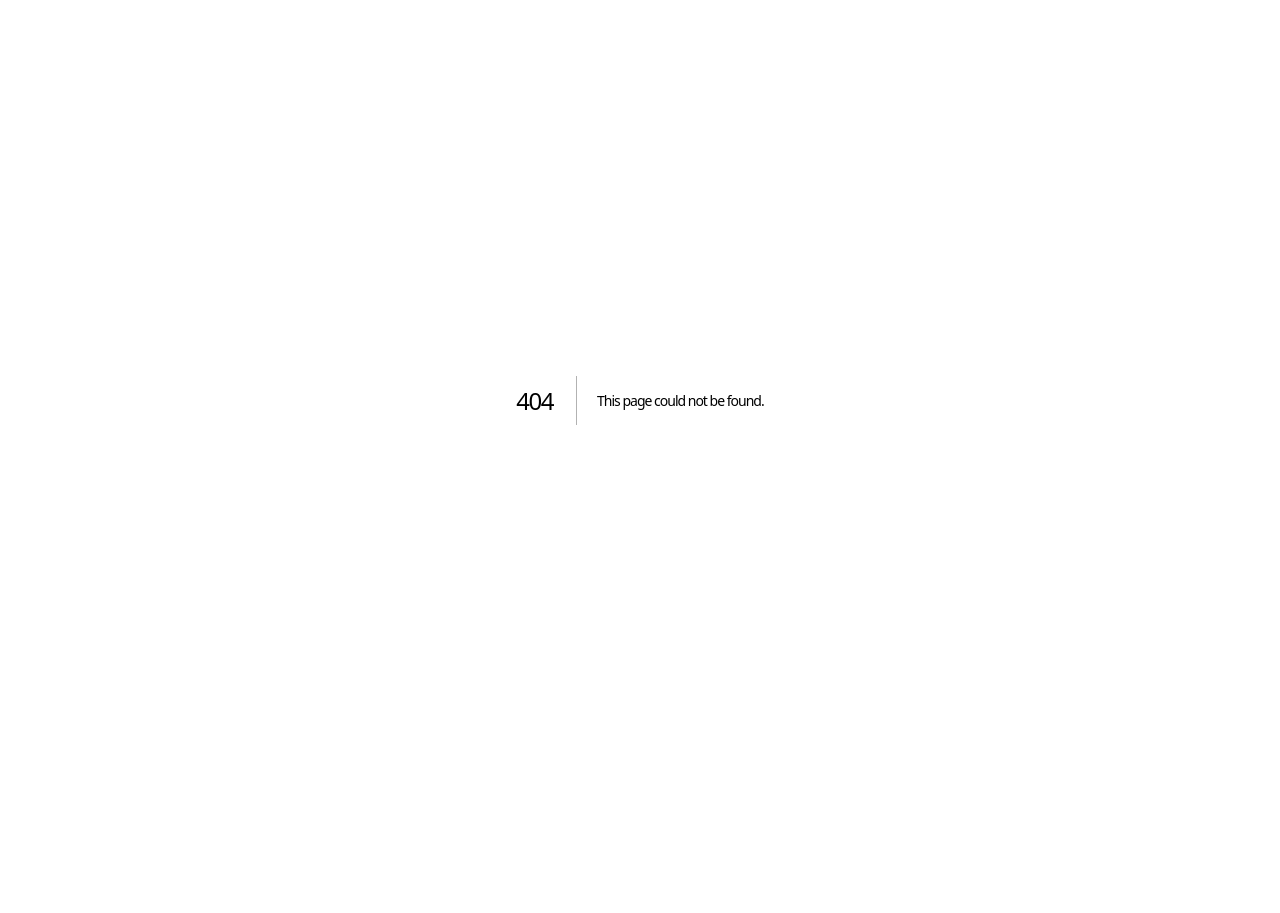
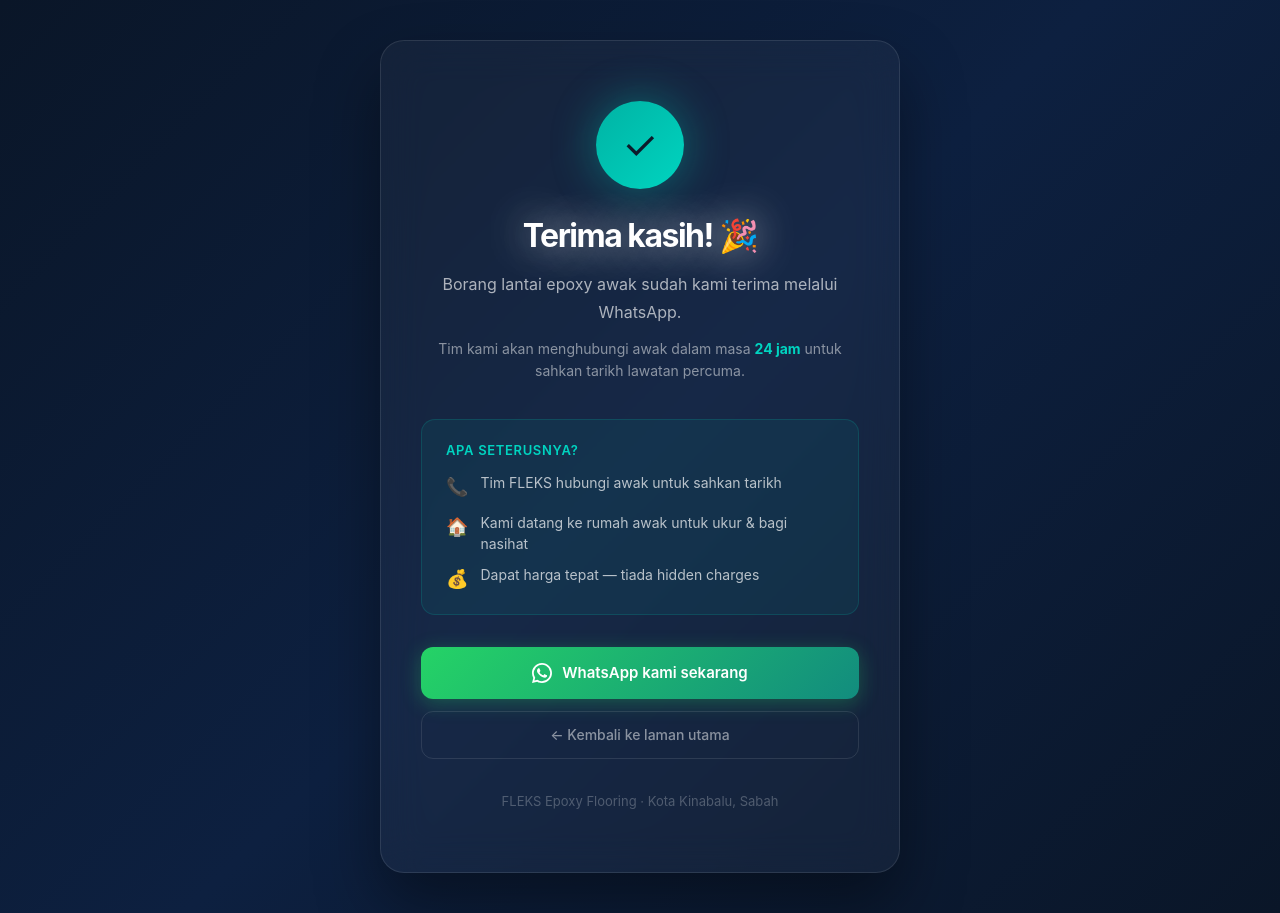
Before and after one commit to eddypoch88/fleks-epoxy-website, a Next.js app: page /thank-you in a window 1280 px wide. Before the commit this address had no page. Before the commit the page ends 800 px from the top, so only its background shows below. Built offline with nearby package versions, Linux system fonts and the light colour scheme.

Commit message:
fix: improve accessibility to get 100 score

```diff
--- /dev/null
+++ b/src/app/thank-you/page.jsx
@@ -0,0 +1,186 @@
+"use client";
+import Link from "next/link";
+import { useEffect } from "react";
+
+export default function ThankYouPage() {
+  useEffect(() => {
+    // Fire GA4 conversion event
+    if (typeof window !== "undefined" && window.gtag) {
+      window.gtag("event", "form_submission_success", {
+        event_category: "Lead",
+        event_label: "Booking Form Submitted",
+        value: 1,
+      });
+    }
+  }, []);
+
+  return (
+    <main
+      style={{
+        minHeight: "100vh",
+        background: "linear-gradient(135deg, #0a1628 0%, #0d2040 50%, #0a1628 100%)",
+        display: "flex",
+        alignItems: "center",
+        justifyContent: "center",
+        padding: "40px 20px",
+        fontFamily: "'Inter', sans-serif",
+      }}
+    >
+      <div
+        style={{
+          textAlign: "center",
+          maxWidth: "520px",
+          width: "100%",
+          background: "rgba(255,255,255,0.04)",
+          border: "1px solid rgba(255,255,255,0.1)",
+          borderRadius: "24px",
+          padding: "60px 40px",
+          backdropFilter: "blur(20px)",
+          boxShadow: "0 32px 64px rgba(0,0,0,0.4)",
+        }}
+      >
+        {/* Animated checkmark */}
+        <div
+          style={{
+            width: "88px",
+            height: "88px",
+            borderRadius: "50%",
+            background: "linear-gradient(135deg, #00b3a4, #00d4c0)",
+            display: "flex",
+            alignItems: "center",
+            justifyContent: "center",
+            margin: "0 auto 28px",
+            fontSize: "40px",
+            boxShadow: "0 0 40px rgba(0,179,164,0.4)",
+            animation: "pulse 2s infinite",
+          }}
+        >
+          ✓
+        </div>
+
+        <h1
+          style={{
+            color: "#ffffff",
+            fontSize: "clamp(24px, 5vw, 32px)",
+            fontWeight: "700",
+            marginBottom: "16px",
+            lineHeight: "1.2",
+          }}
+        >
+          Terima kasih! 🎉
+        </h1>
+
+        <p
+          style={{
+            color: "rgba(255,255,255,0.65)",
+            fontSize: "16px",
+            lineHeight: "1.7",
+            marginBottom: "12px",
+          }}
+        >
+          Borang lantai epoxy awak sudah kami terima melalui WhatsApp.
+        </p>
+
+        <p
+          style={{
+            color: "rgba(255,255,255,0.5)",
+            fontSize: "14px",
+            lineHeight: "1.6",
+            marginBottom: "36px",
+          }}
+        >
+          Tim kami akan menghubungi awak dalam masa <strong style={{ color: "#00d4c0" }}>24 jam</strong> untuk sahkan tarikh lawatan percuma.
+        </p>
+
+        {/* What happens next */}
+        <div
+          style={{
+            background: "rgba(0,179,164,0.08)",
+            border: "1px solid rgba(0,179,164,0.2)",
+            borderRadius: "14px",
+            padding: "20px 24px",
+            marginBottom: "32px",
+            textAlign: "left",
+          }}
+        >
+          <div style={{ color: "#00d4c0", fontWeight: "600", fontSize: "13px", marginBottom: "12px", letterSpacing: "0.05em", textTransform: "uppercase" }}>
+            Apa seterusnya?
+          </div>
+          {[
+            { icon: "📞", text: "Tim FLEKS hubungi awak untuk sahkan tarikh" },
+            { icon: "🏠", text: "Kami datang ke rumah awak untuk ukur & bagi nasihat" },
+            { icon: "💰", text: "Dapat harga tepat — tiada hidden charges" },
+          ].map((item, i) => (
+            <div key={i} style={{ display: "flex", alignItems: "flex-start", gap: "12px", marginBottom: i < 2 ? "10px" : "0" }}>
+              <span style={{ fontSize: "18px", flexShrink: 0, marginTop: "1px" }}>{item.icon}</span>
+              <span style={{ color: "rgba(255,255,255,0.7)", fontSize: "14px", lineHeight: "1.5" }}>{item.text}</span>
+            </div>
+          ))}
+        </div>
+
+        {/* Buttons */}
+        <div style={{ display: "flex", flexDirection: "column", gap: "12px" }}>
+          <a
+            href="https://wa.me/60146211263"
+            target="_blank"
+            rel="noopener noreferrer"
+            style={{
+              display: "flex",
+              alignItems: "center",
+              justifyContent: "center",
+              gap: "10px",
+              background: "linear-gradient(135deg, #25D366, #128C7E)",
+              color: "#fff",
+              textDecoration: "none",
+              padding: "14px 28px",
+              borderRadius: "12px",
+              fontWeight: "600",
+              fontSize: "15px",
+              boxShadow: "0 4px 20px rgba(37,211,102,0.3)",
+              transition: "transform 0.2s, box-shadow 0.2s",
+            }}
+            onMouseEnter={e => { e.currentTarget.style.transform = "translateY(-2px)"; e.currentTarget.style.boxShadow = "0 8px 28px rgba(37,211,102,0.45)"; }}
+            onMouseLeave={e => { e.currentTarget.style.transform = "translateY(0)"; e.currentTarget.style.boxShadow = "0 4px 20px rgba(37,211,102,0.3)"; }}
+          >
+            <svg viewBox="0 0 24 24" fill="currentColor" width="20" height="20">
+              <path d="M17.472 14.382c-.297-.149-1.758-.867-2.03-.967-.273-.099-.471-.148-.67.15-.197.297-.767.966-.94 1.164-.173.199-.347.223-.644.075-.297-.15-1.255-.463-2.39-1.475-.883-.788-1.48-1.761-1.653-2.059-.173-.297-.018-.458.13-.606.134-.133.298-.347.446-.52.149-.174.198-.298.298-.497.099-.198.05-.371-.025-.52-.075-.149-.669-1.612-.916-2.207-.242-.579-.487-.5-.669-.51-.173-.008-.371-.01-.57-.01-.198 0-.52.074-.792.372-.272.297-1.04 1.016-1.04 2.479 0 1.462 1.065 2.875 1.213 3.074.149.198 2.096 3.2 5.077 4.487.709.306 1.262.489 1.694.625.712.227 1.36.195 1.871.118.571-.085 1.758-.719 2.006-1.413.248-.694.248-1.289.173-1.413-.074-.124-.272-.198-.57-.347z" />
+              <path d="M12 0C5.373 0 0 5.373 0 12c0 2.126.554 4.122 1.522 5.854L.057 23.882l6.19-1.438A11.946 11.946 0 0012 24c6.627 0 12-5.373 12-12S18.627 0 12 0zm0 21.818a9.818 9.818 0 01-5.007-1.371l-.36-.213-3.676.853.88-3.574-.234-.369A9.818 9.818 0 1112 21.818z" />
+            </svg>
+            WhatsApp kami sekarang
+          </a>
+
+          <Link
+            href="/"
+            style={{
+              display: "block",
+              color: "rgba(255,255,255,0.5)",
+              textDecoration: "none",
+              padding: "12px 28px",
+              borderRadius: "12px",
+              fontWeight: "500",
+              fontSize: "14px",
+              border: "1px solid rgba(255,255,255,0.1)",
+              transition: "all 0.2s",
+            }}
+            onMouseEnter={e => { e.currentTarget.style.background = "rgba(255,255,255,0.05)"; e.currentTarget.style.color = "rgba(255,255,255,0.8)"; }}
+            onMouseLeave={e => { e.currentTarget.style.background = "transparent"; e.currentTarget.style.color = "rgba(255,255,255,0.5)"; }}
+          >
+            ← Kembali ke laman utama
+          </Link>
+        </div>
+
+        {/* Branding */}
+        <div style={{ marginTop: "32px", color: "rgba(255,255,255,0.25)", fontSize: "13px" }}>
+          FLEKS Epoxy Flooring · Kota Kinabalu, Sabah
+        </div>
+      </div>
+
+      <style>{`
+        @keyframes pulse {
+          0%, 100% { box-shadow: 0 0 40px rgba(0,179,164,0.4); }
+          50% { box-shadow: 0 0 60px rgba(0,179,164,0.7); }
+        }
+      `}</style>
+    </main>
+  );
+}
--- a/src/components/BookingForm.jsx
+++ b/src/components/BookingForm.jsx
@@ -173,14 +173,16 @@
                   <div className="size-row">
                     <button
                       type="button"
+                      aria-label="Decrease size"
                       onClick={() => setSqft(Math.max(30, sqft - 1))}
                       style={{ width: "32px", height: "32px", borderRadius: "50%", border: "1px solid var(--line)", background: "#fff", display: "flex", alignItems: "center", justifyContent: "center", fontSize: "20px", fontWeight: "600", cursor: "pointer", color: "var(--muted)" }}
                     >
                       -
                     </button>
-                    <input type="range" min="30" max="1000" value={sqft} step="1" onChange={(e) => setSqft(Number(e.target.value))} />
+                    <input type="range" aria-label="Adjust floor size" min="30" max="1000" value={sqft} step="1" onChange={(e) => setSqft(Number(e.target.value))} />
                     <button
                       type="button"
+                      aria-label="Increase size"
                       onClick={() => setSqft(Math.min(1000, sqft + 1))}
                       style={{ width: "32px", height: "32px", borderRadius: "50%", border: "1px solid var(--line)", background: "#fff", display: "flex", alignItems: "center", justifyContent: "center", fontSize: "20px", fontWeight: "600", cursor: "pointer", color: "var(--muted)" }}
                     >
--- a/src/components/Header.jsx
+++ b/src/components/Header.jsx
@@ -106,15 +106,17 @@
           <Link className="btn btn-primary" href="#contact">
             {t("header.btnBook")}
           </Link>
-          <div
+          <button
             className="hamb"
             id="hamb"
+            aria-label="Toggle navigation menu"
+            type="button"
             onClick={() => setMenuOpen(!menuOpen)}
           >
             <span></span>
             <span></span>
             <span></span>
-          </div>
+          </button>
         </div>
       </div>
     </header>
```
Also changed, not shown: src/components/BeforeAfter.jsx (+10 -0 lines).
